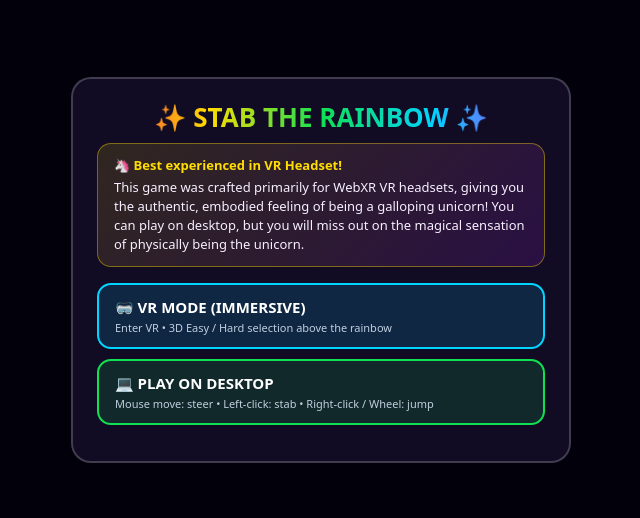
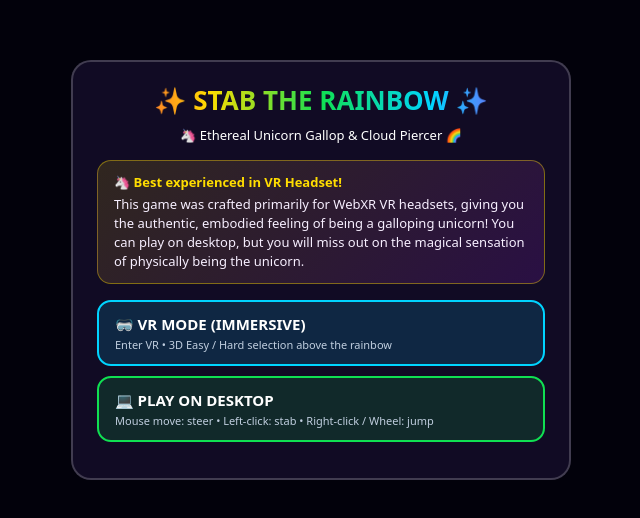
Before and after one commit to ingSlonik/stab-the-rainbow, a website built with Vite: page index.html in a window 1280 px wide. Shown: the part 130-648 px from the top of the page, without its empty margins (319-959 px from the left). Built offline with nearby package versions, Linux system fonts and the light colour scheme.

```diff
--- a/index.html
+++ b/index.html
@@ -14,6 +14,7 @@
   <div id="m" class="f jcc">
     <div class="c">
       <h1>✨ STAB THE RAINBOW ✨</h1>
+      <p class="s mb">🦄 Ethereal Unicorn Gallop & Cloud Piercer 🌈</p>
 
       <div class="u mb">
         <strong>🦄 Best experienced in VR Headset!</strong>
--- a/src/style.css
+++ b/src/style.css
@@ -61,6 +61,10 @@
   -webkit-background-clip: text;
   -webkit-text-fill-color: transparent;
   margin-bottom: 8px;
+}
+
+.s {
+  font-size: 13px;
 }
 
 /* Unified 16px bottom margin */
```
Also changed, not shown: src/game.ts (+4 -3 lines).
